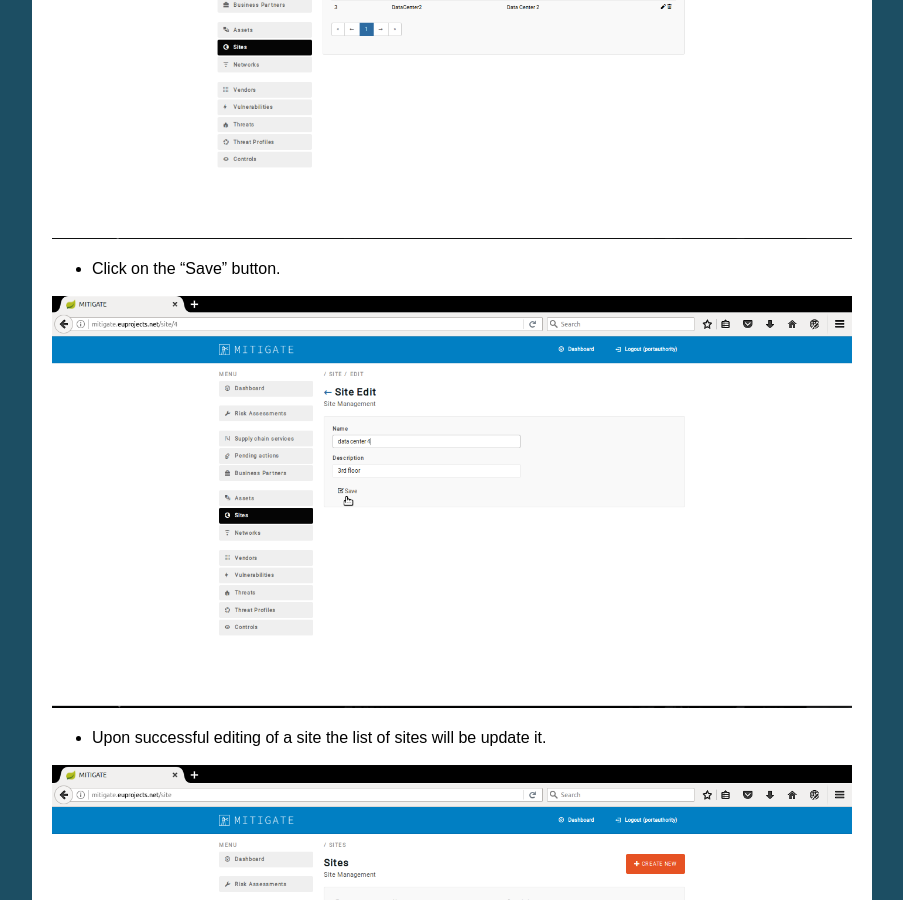
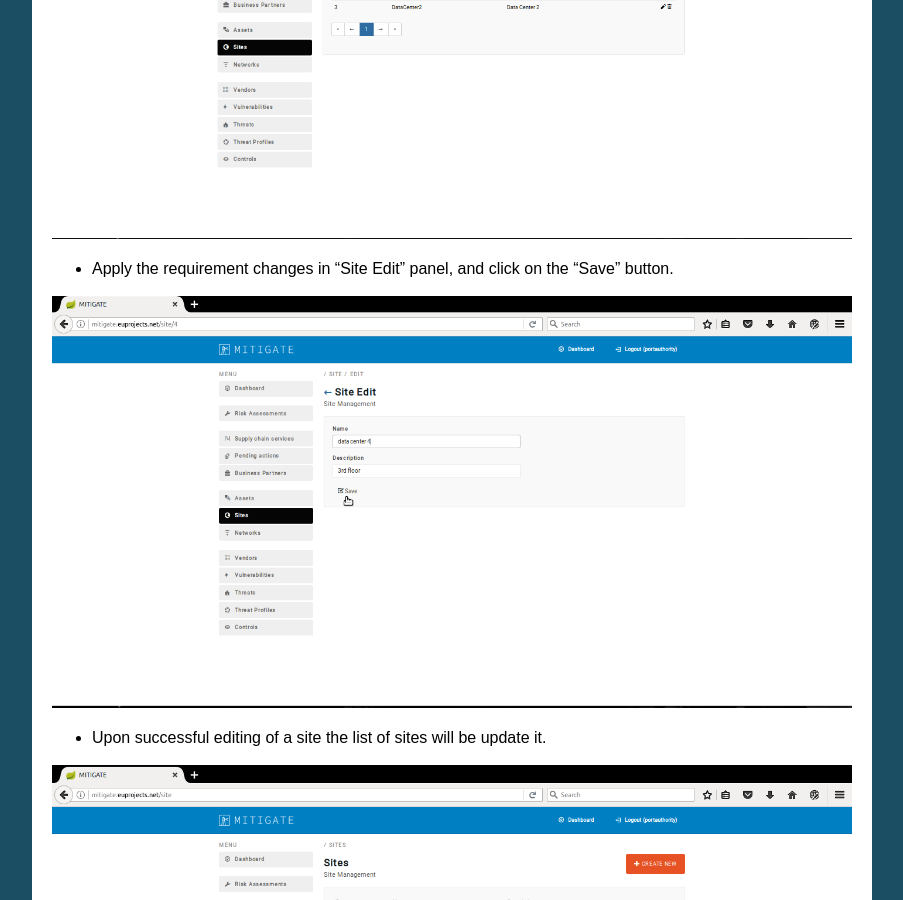
Before and after one commit to singularlogic/mitigate-documentation, a Sphinx documentation site: the page built from docs/o_sites.rst, in a window 1280 px wide and 900 px high, scrolled down 4684 px. Shown: the whole window, without its empty margins (198-1101 px from the left). Built offline with Sphinx 7.4.7, drawn with Linux system fonts in a browser that asks for light colours.

Commit message:
Update o_sites.rst

```diff
--- a/docs/o_sites.rst
+++ b/docs/o_sites.rst
@@ -51,7 +51,7 @@ Edit a site
 
 .. image:: assets/ed_2.png
 
-- Click on the “Save” button.
+- Apply the requirement changes in “Site Edit” panel, and click on the “Save” button.
 
 .. image:: assets/ds_3.png
 
```
